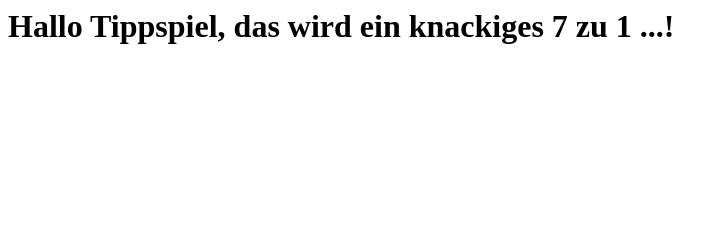
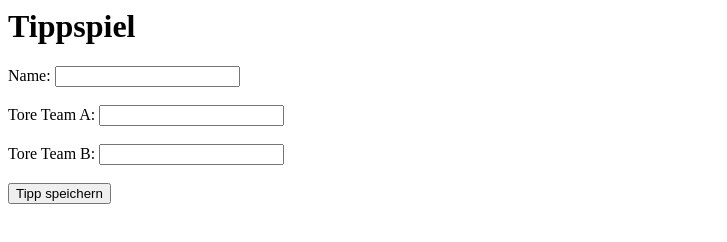
Before and after one commit to stevenwhite/tippspiel, a plain HTML site: page index.html in a window 1280 px wide. Shown: the whole page, without its empty margins (0-727 px from the left). Drawn offline with Linux system fonts and the light colour scheme.

Commit message:
Update index.html

```diff
--- a/index.html
+++ b/index.html
@@ -1 +1,8 @@
-<h1> Hallo Tippspiel, das wird ein knackiges 7 zu 1 ...! </h1>
+<h1> Tippspiel </h1>
+<label>Name:</label>
+<input type=“text“ id=“name“><br><br>
+<label>Tore Team A:</label>
+<input type=“number“ id=“toreA“><br><br>
+<label>Tore Team B:</label>
+<input type=“number“ id=“toreB“><br><br>
+<button>Tipp speichern</button>
```
